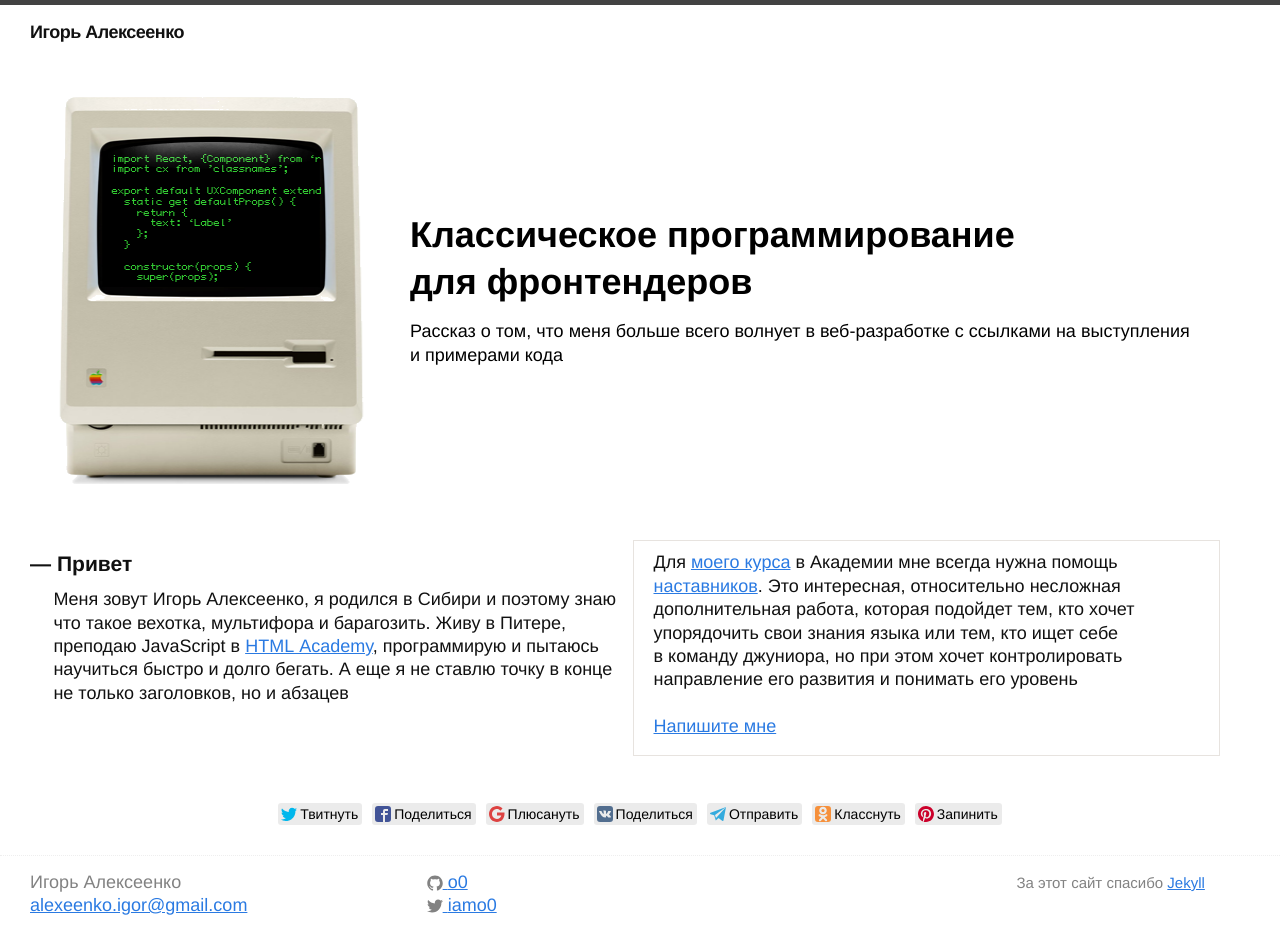
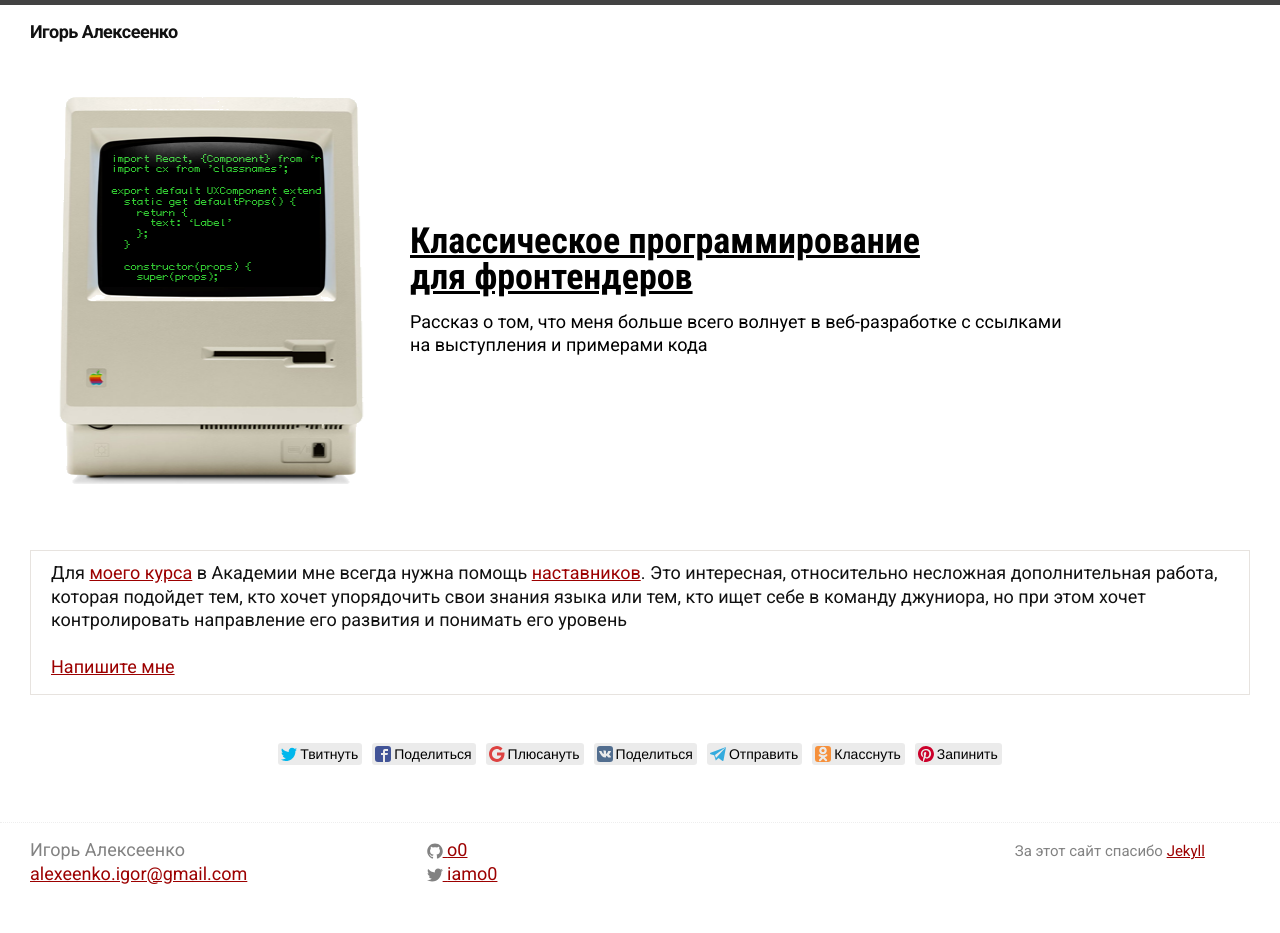
Before and after one commit to o0/o0.github.io, a Jekyll site: the page built from index.html, in a window 1280 px wide. Built offline with Jekyll 4.4.1, drawn with Linux system fonts in a browser that asks for light colours; comment, search, counter and statistics services are not loaded; after the commit the page ends 900 px from its top, so only the background shows below that.

Commit message:
Упрощенный дизайн: новый шрифт, стили и минимиластическая главная

```diff
--- a/_includes/head.html
+++ b/_includes/head.html
@@ -6,6 +6,8 @@
   <title>{% if page.title %}{{ page.title }}{% else %}{{ site.title }}{% endif %}</title>
   <meta name="description" content="{% if page.excerpt %}{{ page.excerpt | strip_html | strip_newlines | truncate: 160 }}{% else %}{{ site.description }}{% endif %}">
 
+  <link href="https://fonts.googleapis.com/css?family=Roboto+Condensed:400,700&amp;subset=cyrillic-ext" rel="stylesheet">
+  <link href="https://fonts.googleapis.com/css?family=Roboto:400,700&amp;subset=cyrillic-ext" rel="stylesheet">
   <link rel="stylesheet" href="{{ "/css/main.css" | prepend: site.baseurl }}">
   <link rel="canonical" href="{{ page.url | replace:'index.html','' | prepend: site.baseurl | prepend: site.url }}">
   <link rel="alternate" type="application/rss+xml" title="{{ site.title }}" href="{{ "/feed.xml" | prepend: site.baseurl | prepend: site.url }}" />
--- a/_sass/_base.scss
+++ b/_sass/_base.scss
@@ -86,7 +86,9 @@ li {
 * Headings
 */
 h1, h2, h3, h4, h5, h6 {
+  font-family: 'Roboto Condensed', sans-serif;
   font-weight: 900;
+  line-height: 1;
 }
 
 
--- a/_sass/_layout.scss
+++ b/_sass/_layout.scss
@@ -143,26 +143,17 @@ a.site-title {
   vertical-align: middle;
 }
 
+.post-preview:hover .post-preview-title {
+  color: #9C0000;
+}
+
 .post-preview-pic {
-  transition: transform 300ms linear;
-  transform-origin: 50% 80%;
   min-width: 380px;
 }
 
 .post-preview-title {
   font-size: 2em;
-}
-
-.post-preview-link:hover .post-preview-pic {
-  transform: scale(1.02);
-}
-
-.post-preview-link:hover .post-preview-title {
   text-decoration: underline;
-}
-
-.post-preview-link:hover .post-preview-text {
-  text-decoration: none;
 }
 
 @media (max-width: 750px) {
@@ -195,7 +186,7 @@ a.site-title {
 }
 
 .page h1 {
-  font-size: 36px;
+  font-size: 64px;
   letter-spacing: -1px;
   line-height: 1;
 
--- a/css/main.scss
+++ b/css/main.scss
@@ -4,9 +4,8 @@
 @charset "utf-8";
 
 
-
 // Our variables
-$base-font-family: Helvetica, Arial, sans-serif;
+$base-font-family: 'Roboto', sans-serif;
 $base-font-size:   18px;
 $small-font-size:  $base-font-size * 0.875;
 $base-line-height: 1.3;
@@ -15,8 +14,8 @@ $spacing-unit:     30px;
 
 $text-color:          #111;
 $background-color:    #fff;
-$brand-color:         #2a7ae2;
-$brand-color-visited: #923695;
+$brand-color:         #9c0000;
+$brand-color-visited: #850202;
 
 $grey-color:       #828282;
 $grey-color-light: lighten($grey-color, 40%);
--- a/index.html
+++ b/index.html
@@ -14,17 +14,8 @@ layout: default
 
 <br>
 
-<div class="col-wrapper">
-  <article class="col col-1">
-    <h3 style="margin-bottom: 0.5em">— Привет</h3>
-    <p style="margin-left: 1.3em;">Меня зовут Игорь Алексеенко, я&nbsp;родился в&nbsp;Сибири и&nbsp;поэтому знаю что такое вехотка, мультифора и&nbsp;барагозить. Живу в Питере, преподаю JavaScript в&nbsp;<a href="https://htmlacademy.ru" target="_blank" rel="nofollow">HTML&nbsp;Academy</a>, программирую и пытаюсь научиться быстро и&nbsp;долго бегать. А еще я не ставлю точку в конце не только заголовков, но и абзацев
-  </article>
-
-  <article class="col col-2">
-    <div style="border: solid 1px rgb(231, 227, 223); padding: 10px 20px 1px; margin-top: -10px;">
-      <p>Для <a href="https://htmlacademy.ru/intensive/javascript" target="_blank" rel="nofollow">моего курса</a> в&nbsp;Академии мне всегда нужна помощь <a href="https://htmlacademy.ru/intensive/javascript/tutors" target="_blank" rel="nofollow">наставников</a>. Это интересная, относительно несложная дополнительная работа, которая подойдет тем, кто&nbsp;хочет упорядочить свои знания языка или тем, кто ищет себе в&nbsp;команду джуниора, но&nbsp;при этом хочет контролировать направление его развития и&nbsp;понимать его уровень <br><br><a href="mailto:igor.alexeenko@htmlacademy.ru?cc=tutors@htmlacademy.ru&subject=Наставничество на интенсиве по JS (o0.github.o0)">Напишите мне</a>
-    </div>
-  </article>
+<div style="border: solid 1px rgb(231, 227, 223); padding: 10px 20px 1px;">
+  <p>Для <a href="https://htmlacademy.ru/intensive/javascript" target="_blank" rel="nofollow">моего курса</a> в&nbsp;Академии мне всегда нужна помощь <a href="https://htmlacademy.ru/intensive/javascript/tutors" target="_blank" rel="nofollow">наставников</a>. Это интересная, относительно несложная дополнительная работа, которая подойдет тем, кто&nbsp;хочет упорядочить свои знания языка или тем, кто ищет себе в&nbsp;команду джуниора, но&nbsp;при этом хочет контролировать направление его развития и&nbsp;понимать его уровень <br><br><a href="mailto:igor.alexeenko@htmlacademy.ru?cc=tutors@htmlacademy.ru&subject=Наставничество на интенсиве по JS (o0.github.o0)">Напишите мне</a>
 </div>
 
 {% include likely.html %}
```
Also changed, not shown: _layouts/page.html (+3 -5 lines).
